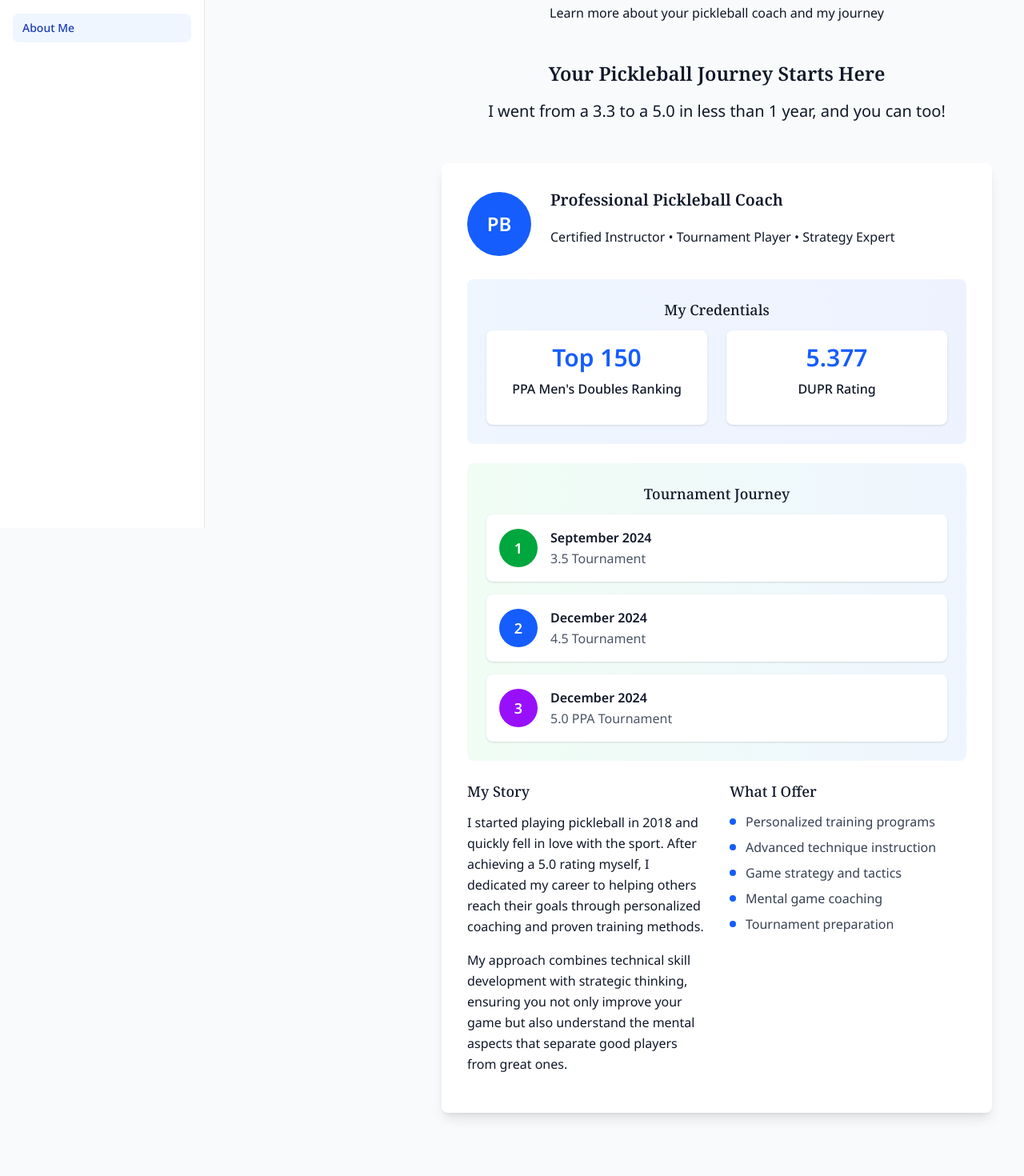
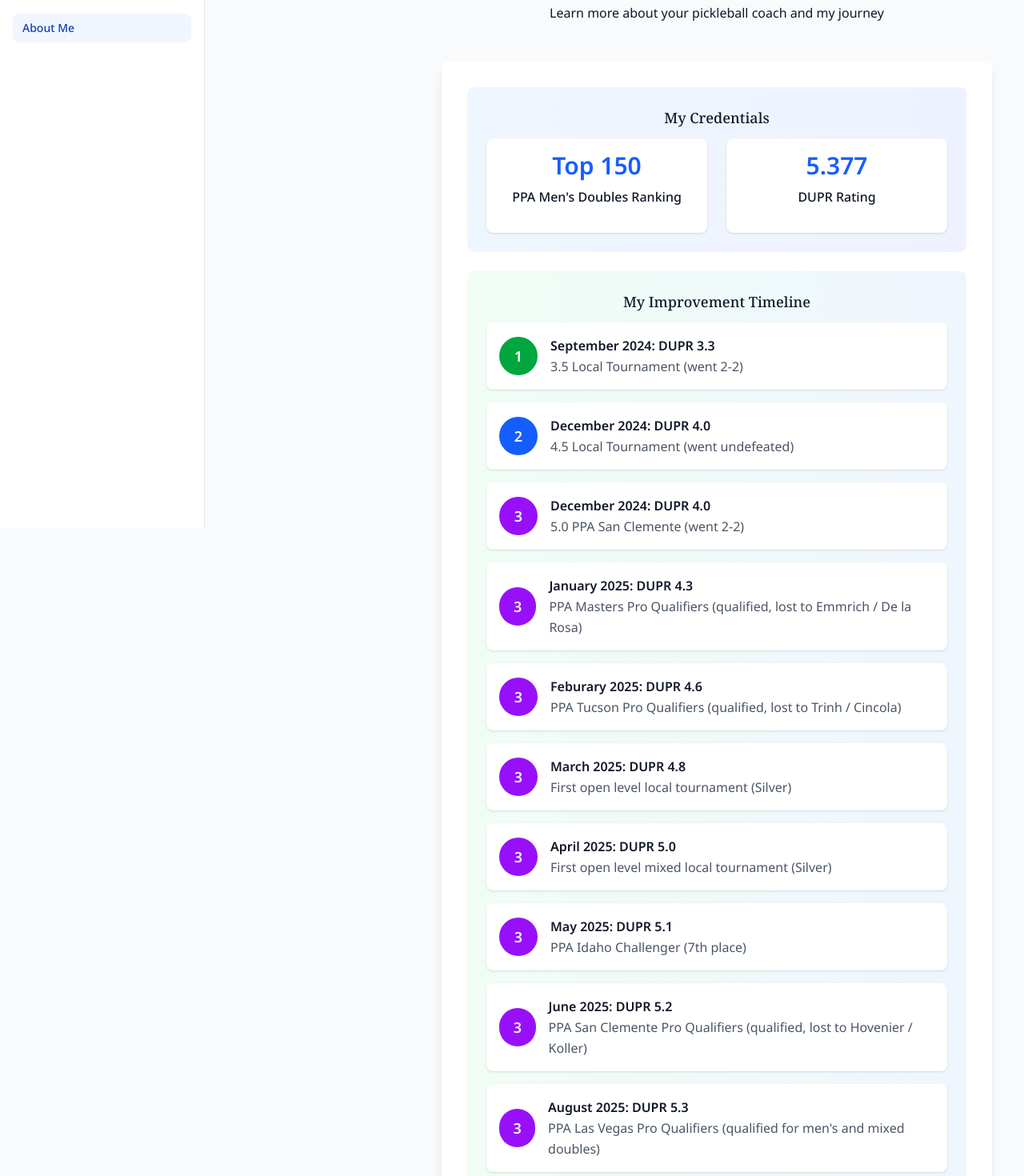
Before and after one commit to bertw2002/react-postgres-fullstack-template, a React (Vite) app: page /section/about in a window 1280 px wide. Shown: the part 140-1610 px from the top of the page at 80% size. Built offline with nearby package versions, Linux system fonts and the light colour scheme; a web font is replaced by a local one.

Commit message:
Update AboutMeSection.jsx

```diff
--- a/src/components/AboutMeSection.jsx
+++ b/src/components/AboutMeSection.jsx
@@ -2,28 +2,9 @@
   return (
     <div className="about-me-section">
       <div className="max-w-4xl mx-auto">
-        {/* Hero Section */}
-        <div className="text-center mb-8 md:mb-12">
-          <h2 className="text-2xl md:text-3xl font-bold text-gray-900 mb-3 md:mb-4">
-            Your Pickleball Journey Starts Here
-          </h2>
-          <p className="text-lg md:text-xl text-gray-600 mb-6 md:mb-8 px-4">
-            I went from a 3.3 to a 5.0 in less than 1 year, and you can too!
-          </p>
-        </div>
 
         {/* Coach Profile */}
         <div className="bg-white rounded-lg shadow-lg p-4 md:p-8 mb-6 md:mb-8 mx-4 md:mx-0">
-          <div className="flex flex-col md:flex-row items-center mb-6">
-            <div className="w-16 h-16 md:w-20 md:h-20 bg-blue-600 rounded-full flex items-center justify-center text-white text-xl md:text-2xl font-bold mb-4 md:mb-0 md:mr-6">
-              PB
-            </div>
-            <div className="text-center md:text-left">
-              <h3 className="text-xl md:text-2xl font-bold text-gray-900">Professional Pickleball Coach</h3>
-              <p className="text-gray-600">Certified Instructor • Tournament Player • Strategy Expert</p>
-            </div>
-          </div>
-
           {/* Credentials */}
           <div className="bg-gradient-to-r from-blue-50 to-indigo-50 rounded-lg p-6 mb-6">
             <h4 className="text-lg font-semibold text-gray-900 mb-4 text-center">My Credentials</h4>
@@ -41,27 +22,76 @@
 
           {/* Tournament Timeline */}
           <div className="bg-gradient-to-r from-green-50 to-blue-50 rounded-lg p-6 mb-6">
-            <h4 className="text-lg font-semibold text-gray-900 mb-4 text-center">Tournament Journey</h4>
+            <h4 className="text-lg font-semibold text-gray-900 mb-4 text-center">My Improvement Timeline</h4>
             <div className="space-y-4">
               <div className="flex items-center bg-white rounded-lg p-4 shadow-sm">
                 <div className="w-12 h-12 bg-green-600 rounded-full flex items-center justify-center text-white font-bold text-lg mr-4">1</div>
                 <div>
-                  <div className="font-semibold text-gray-900">September 2024</div>
-                  <div className="text-gray-600">3.5 Tournament</div>
+                  <div className="font-semibold text-gray-900">September 2024: DUPR 3.3</div>
+                  <div className="text-gray-600">3.5 Local Tournament (went 2-2)</div>
                 </div>
               </div>
               <div className="flex items-center bg-white rounded-lg p-4 shadow-sm">
                 <div className="w-12 h-12 bg-blue-600 rounded-full flex items-center justify-center text-white font-bold text-lg mr-4">2</div>
                 <div>
-                  <div className="font-semibold text-gray-900">December 2024</div>
-                  <div className="text-gray-600">4.5 Tournament</div>
+                  <div className="font-semibold text-gray-900">December 2024: DUPR 4.0</div>
+                  <div className="text-gray-600">4.5 Local Tournament (went undefeated)</div>
                 </div>
               </div>
               <div className="flex items-center bg-white rounded-lg p-4 shadow-sm">
                 <div className="w-12 h-12 bg-purple-600 rounded-full flex items-center justify-center text-white font-bold text-lg mr-4">3</div>
                 <div>
-                  <div className="font-semibold text-gray-900">December 2024</div>
-                  <div className="text-gray-600">5.0 PPA Tournament</div>
+                  <div className="font-semibold text-gray-900">December 2024: DUPR 4.0</div>
+                  <div className="text-gray-600">5.0 PPA San Clemente (went 2-2) </div>
+                </div>
+              </div>
+              <div className="flex items-center bg-white rounded-lg p-4 shadow-sm">
+                <div className="w-12 h-12 bg-purple-600 rounded-full flex items-center justify-center text-white font-bold text-lg mr-4">3</div>
+                <div>
+                  <div className="font-semibold text-gray-900">January 2025: DUPR 4.3</div>
+                  <div className="text-gray-600">PPA Masters Pro Qualifiers (qualified, lost to Emmrich / De la Rosa) </div>
+                </div>
+              </div>
+              <div className="flex items-center bg-white rounded-lg p-4 shadow-sm">
+                <div className="w-12 h-12 bg-purple-600 rounded-full flex items-center justify-center text-white font-bold text-lg mr-4">3</div>
+                <div>
+                  <div className="font-semibold text-gray-900">Feburary 2025: DUPR 4.6</div>
+                  <div className="text-gray-600">PPA Tucson Pro Qualifiers (qualified, lost to Trinh / Cincola) </div>
+                </div>
+              </div>
+              <div className="flex items-center bg-white rounded-lg p-4 shadow-sm">
+                <div className="w-12 h-12 bg-purple-600 rounded-full flex items-center justify-center text-white font-bold text-lg mr-4">3</div>
+                <div>
+                  <div className="font-semibold text-gray-900">March 2025: DUPR 4.8</div>
+                  <div className="text-gray-600">First open level local tournament (Silver) </div>
+                </div>
+              </div>
+              <div className="flex items-center bg-white rounded-lg p-4 shadow-sm">
+                <div className="w-12 h-12 bg-purple-600 rounded-full flex items-center justify-center text-white font-bold text-lg mr-4">3</div>
+                <div>
+                  <div className="font-semibold text-gray-900">April 2025: DUPR 5.0</div>
+                  <div className="text-gray-600">First open level mixed local tournament (Silver) </div>
+                </div>
+              </div>
+              <div className="flex items-center bg-white rounded-lg p-4 shadow-sm">
+                <div className="w-12 h-12 bg-purple-600 rounded-full flex items-center justify-center text-white font-bold text-lg mr-4">3</div>
+                <div>
+                  <div className="font-semibold text-gray-900">May 2025: DUPR 5.1</div>
+                  <div className="text-gray-600">PPA Idaho Challenger (7th place) </div>
+                </div>
+              </div>
+              <div className="flex items-center bg-white rounded-lg p-4 shadow-sm">
+                <div className="w-12 h-12 bg-purple-600 rounded-full flex items-center justify-center text-white font-bold text-lg mr-4">3</div>
+                <div>
+                  <div className="font-semibold text-gray-900">June 2025: DUPR 5.2</div>
+                  <div className="text-gray-600">PPA San Clemente Pro Qualifiers (qualified, lost to Hovenier / Koller) </div>
+                </div>
+              </div>
+              <div className="flex items-center bg-white rounded-lg p-4 shadow-sm">
+                <div className="w-12 h-12 bg-purple-600 rounded-full flex items-center justify-center text-white font-bold text-lg mr-4">3</div>
+                <div>
+                  <div className="font-semibold text-gray-900">August 2025: DUPR 5.3</div>
+                  <div className="text-gray-600">PPA Las Vegas Pro Qualifiers (qualified for men's and mixed doubles) </div>
                 </div>
               </div>
             </div>
```
